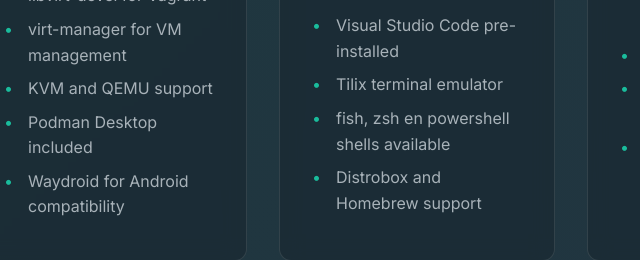
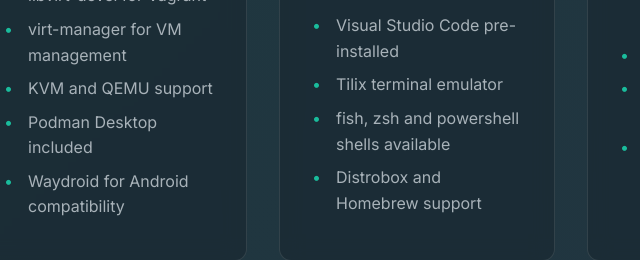
Before and after one commit to L0g0ff/KompassOS-website, a plain HTML site: page index.html in a window 1280 px wide. Shown: the part 1654-1914 px from the top of the page, 377-1017 px from the left. Drawn offline with Linux system fonts and the light colour scheme.

Commit message:
fix: change shell list to English

```diff
--- a/index.html
+++ b/index.html
@@ -104,7 +104,7 @@
                     <ul>
                         <li>Visual Studio Code pre-installed</li>
                         <li>Tilix terminal emulator</li>
-                        <li>fish, zsh en powershell shells available</li>
+                        <li>fish, zsh and powershell shells available</li>
                         <li>Distrobox and Homebrew support</li>
                     </ul>
                 </div>
```
